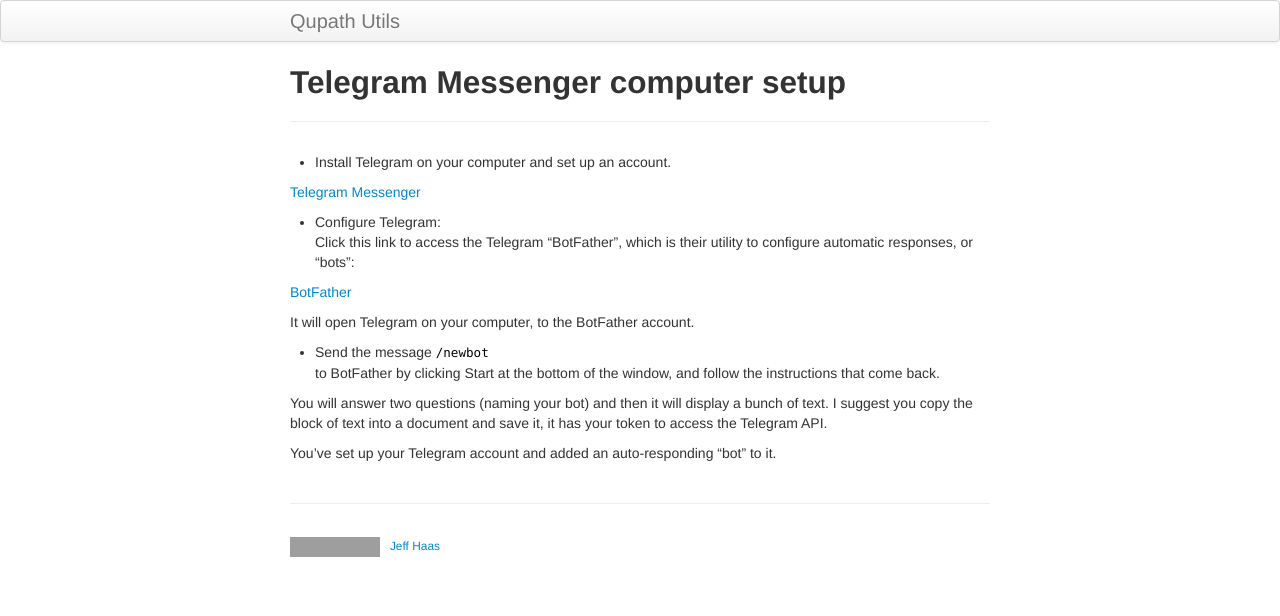
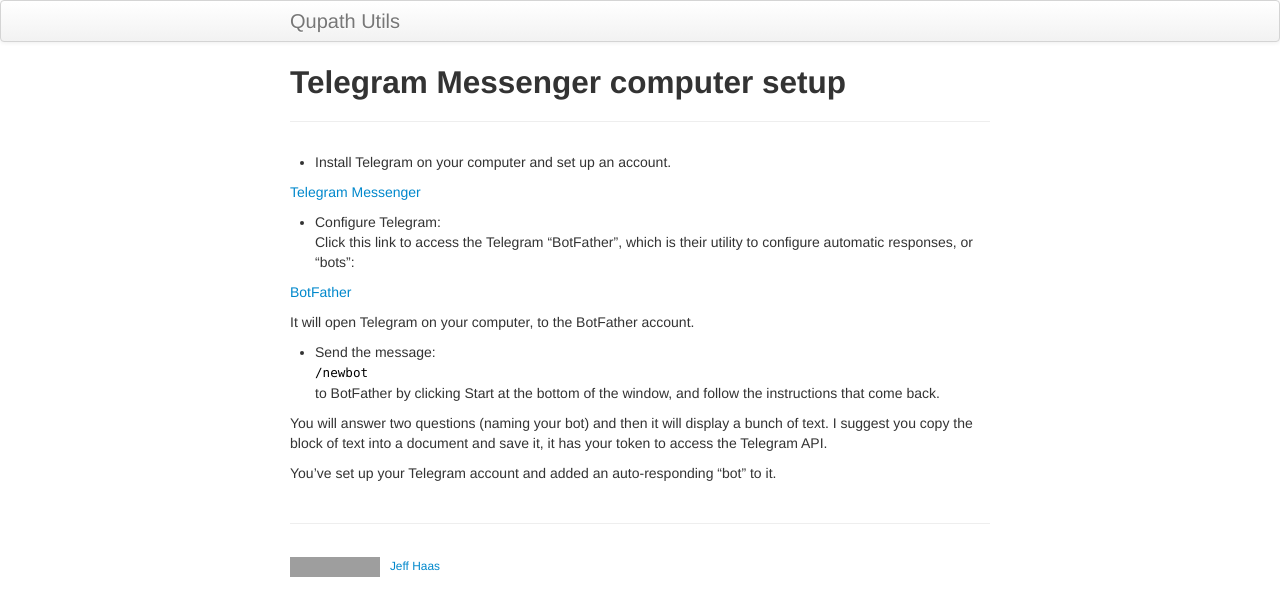
Before and after one commit to Jeff-Haas/qupath_utils, a Jekyll site: the page built from pages/telegram_setup.md, in a window 1280 px wide. Shown: the top 616 px of the page. Built offline with Jekyll 4.4.1, drawn with Linux system fonts in a browser that asks for light colours; grey boxes are pictures that could not be loaded.

```diff
--- a/pages/telegram_setup.md
+++ b/pages/telegram_setup.md
@@ -14,7 +14,7 @@ Click this link to access the Telegram "BotFather", which is their utility to co
 
 It will open Telegram on your computer, to the BotFather account.
 
-- Send the message
+- Send the message: <br>
 `/newbot` <br/>
 to BotFather by clicking Start at the bottom of the window, and follow the instructions that come back.
 
```
